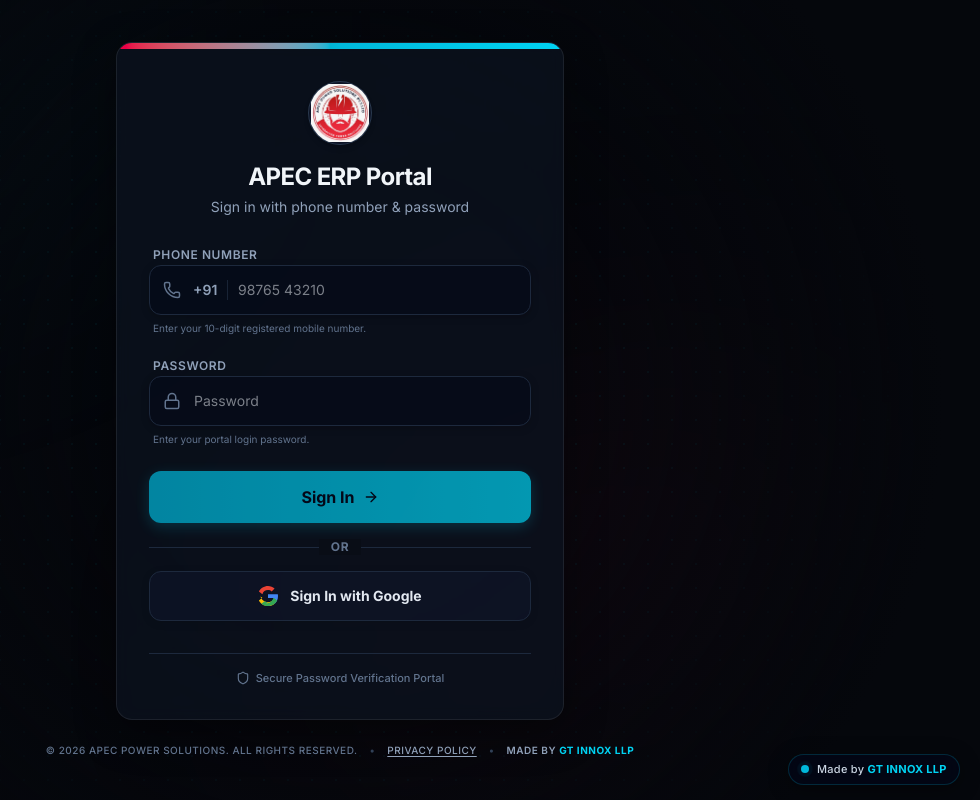
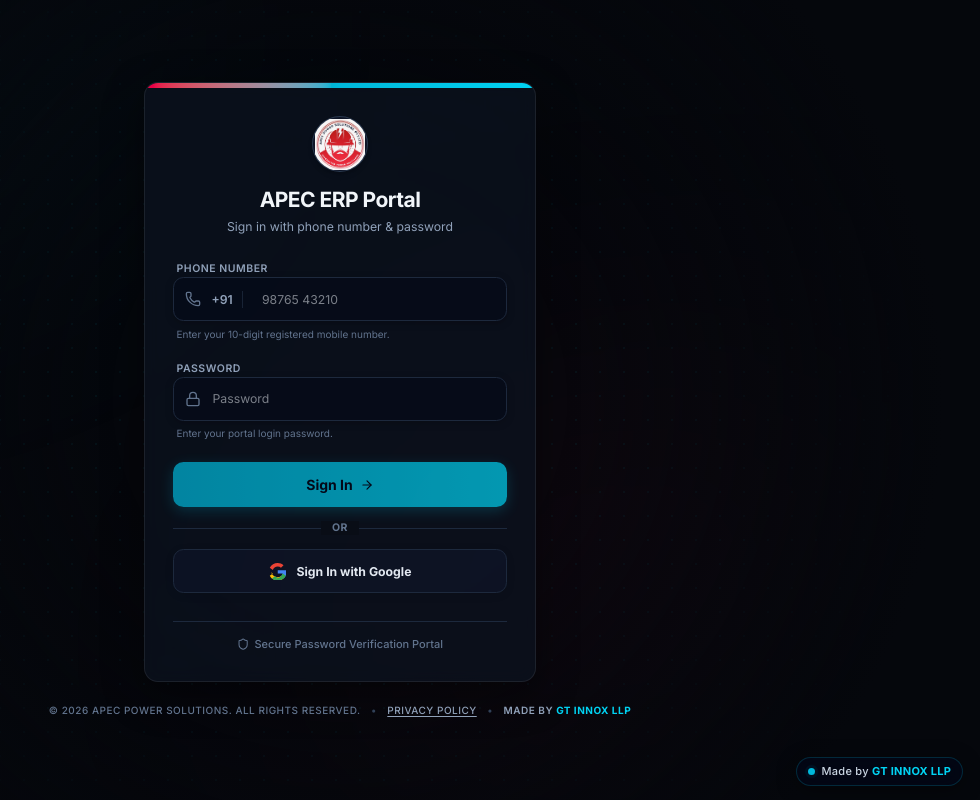
Before and after one commit to tejasrmap/APECERP, a React (Vite) app: page / in a window 1280 px wide. Shown: the whole page, without its empty margins (300-1280 px from the left). Built offline with nearby package versions, Linux system fonts and the light colour scheme; no server answers.

Commit message:
Compact sizing across ERP interface

```diff
--- a/src/index.css
+++ b/src/index.css
@@ -230,8 +230,13 @@ body {
 
 
 
+/* Use a compact baseline so rem-based text, spacing, and controls scale together. */
+html {
+  font-size: 14px;
+}
+
 /* Keep Lucide icons compact and consistent across every ERP screen. */
 svg.lucide:not(.animate-spin) {
-  max-width: 18px;
-  max-height: 18px;
+  max-width: 16px;
+  max-height: 16px;
 }
```
